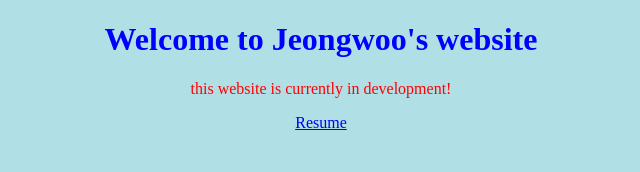
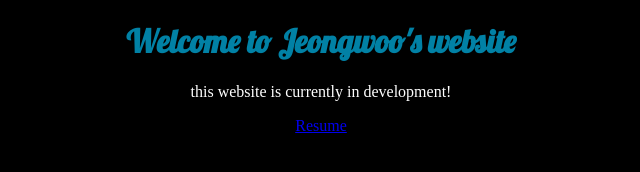
Before and after one commit to jwcho0609/jwcho0609.github.io, a plain HTML site: page index.html in a window 1280 px wide. Shown: the whole page, without its empty margins (319-959 px from the left). Drawn offline with Linux system fonts and the light colour scheme.

Commit message:
testing custom fonts

```diff
--- a/index.html
+++ b/index.html
@@ -1,7 +1,7 @@
 <!DOCTYPE html>
 <html>
-
 <head>
+  <link href="https://fonts.googleapis.com/css?family=Lobster" rel="stylesheet" type="text/css">
   <link rel="stylesheet" href="styles.css">
 </head>
 <body>
--- a/styles.css
+++ b/styles.css
@@ -1,9 +1,11 @@
+
 body {
-  background-color: powderblue;
+  background-color: rgb(0, 0, 0);
 }
 h1 {
-  color: blue;
+  color: rgb(1, 129, 165);
+  font-family: Lobster
 }
 p {
-  color: red;
+  color: rgb(255, 255, 255);
 }
```
